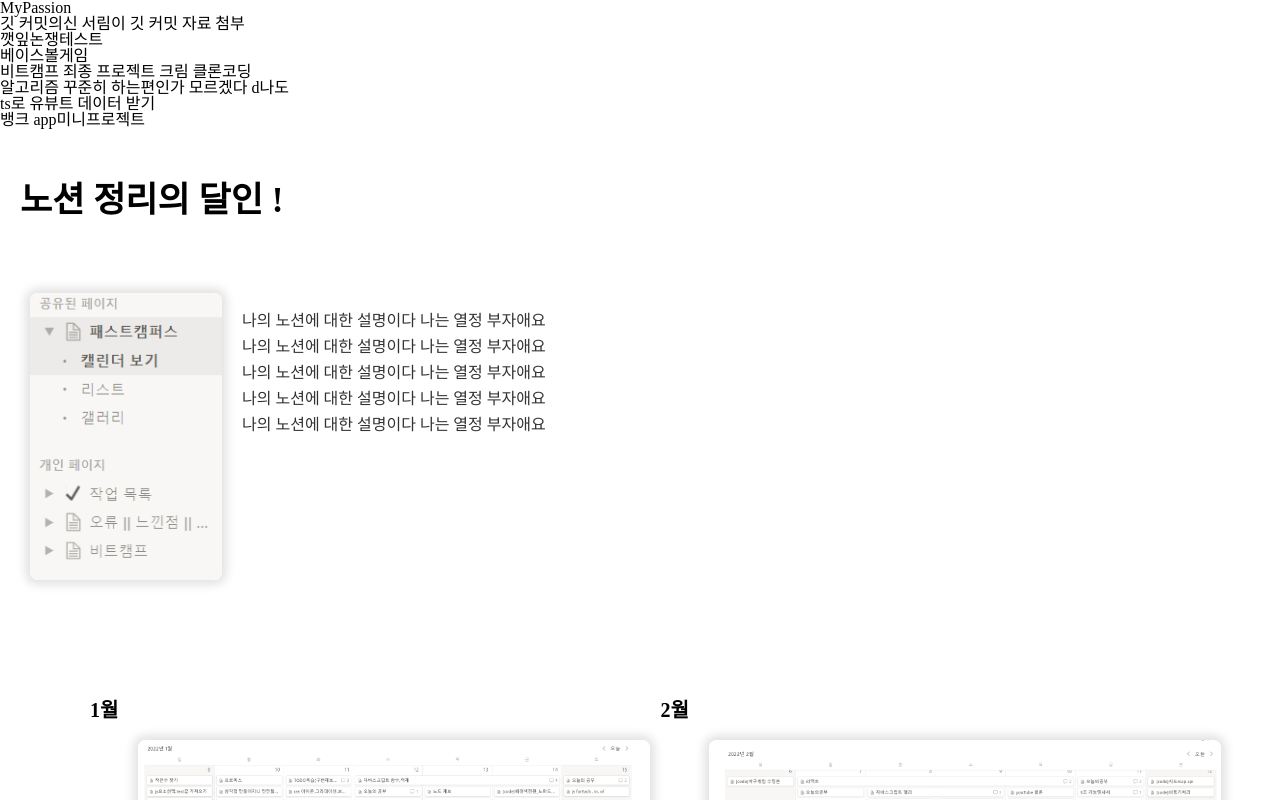
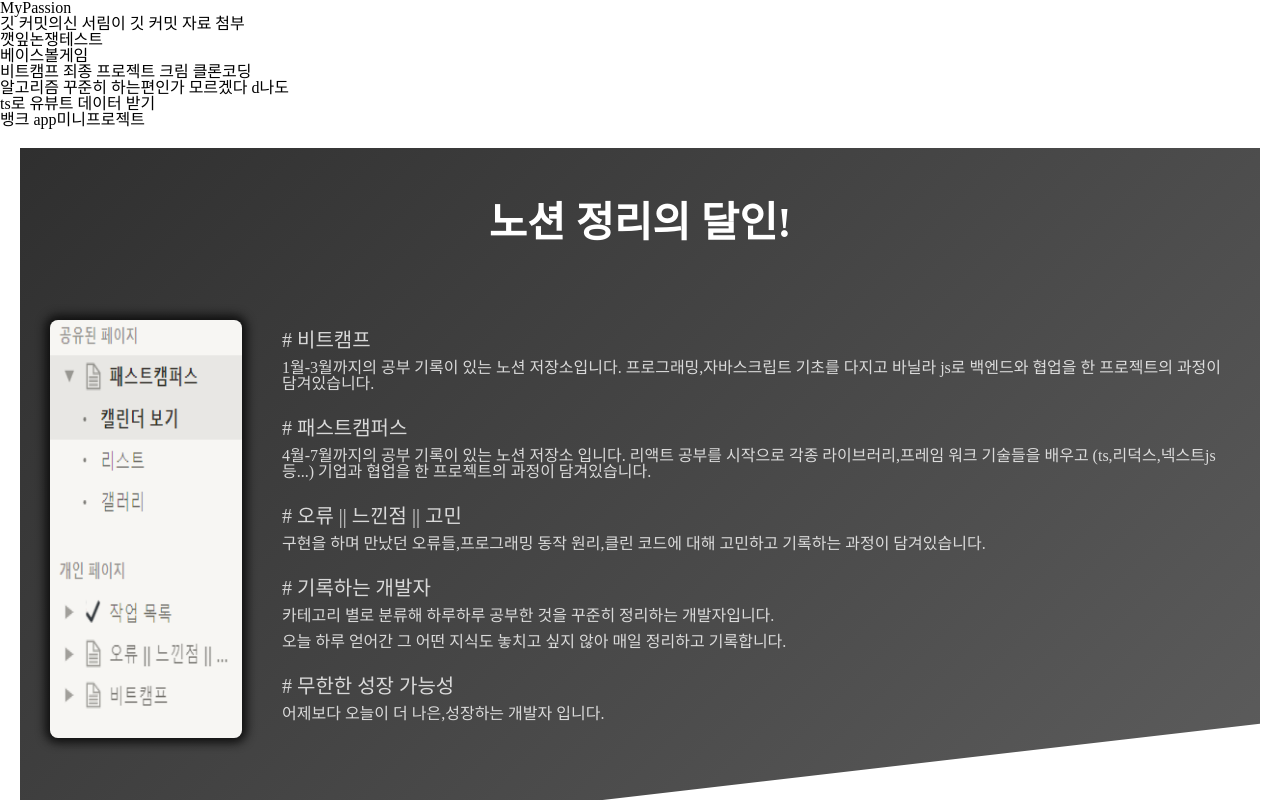
Before and after one commit to yunseorim1116/myProfile, a React (Create React App) app: page / in a window 1280 px wide. Shown: the part 1120-1920 px from the top of the page. Built offline with nearby package versions, Linux system fonts and the light colour scheme; a web font is replaced by a local one.

Commit message:
노션 추가 작업

```diff
--- a/package.json
+++ b/package.json
@@ -14,12 +14,14 @@
     "@testing-library/user-event": "^13.5.0",
     "react": "^18.1.0",
     "react-dom": "^18.1.0",
+    "react-icons": "^4.4.0",
     "react-redux": "^8.0.2",
     "react-router-dom": "^6.3.0",
     "react-scripts": "5.0.1",
     "redux": "^4.2.0",
     "styled-components": "^5.3.5",
     "styled-reset": "^4.4.1",
+    "typeit-react": "^2.4.6",
     "web-vitals": "^2.1.4"
   },
   "scripts": {
--- a/src/Component/Trend.jsx
+++ b/src/Component/Trend.jsx
@@ -2,6 +2,8 @@ import React from "react";
 
 import styled, { css } from "styled-components";
 import { Navigate, useNavigate } from "react-router-dom";
+
+import TypeIt from "./TypeIt";
 
 const Trend = () => {
   const navigate = useNavigate();
@@ -33,9 +35,8 @@ const Trend = () => {
   return (
     <>
       <ContentWrap>
-        <TrendTitle>
-          실시간 <Span style>Trend</Span>
-        </TrendTitle>
+        <TypeIt />
+
         <ul>
           {data.map((ele) => {
             if (ele.type == "상승") {
--- /dev/null
+++ b/src/Component/TypeIt.jsx
@@ -0,0 +1,24 @@
+import TypeIt from "typeit-react";
+import styled, { css } from "styled-components";
+export default () => {
+  return (
+    <TrendTitle>
+      <div className="App">
+        <TypeIt>
+          실시간 <Span style>Trend</Span>
+        </TypeIt>
+      </div>
+    </TrendTitle>
+  );
+};
+const Span = styled.span`
+  color: tomato;
+`;
+
+const TrendTitle = styled.h1`
+  color: #131313;
+  font-family: "NotoSansKR";
+  margin-bottom: 28px;
+  font-size: 38px;
+  font-weight: 700;
+`;
--- a/src/Component/myPassion/Modal.jsx
+++ b/src/Component/myPassion/Modal.jsx
@@ -47,6 +47,8 @@ const Modalm = styled.img`
   z-index: 100;
 `;
 
-const ModalContainer = styled.div``;
+const ModalContainer = styled.div`
+ transition:all 1s ease .1s;
+`;
 
 export default Modal;
--- a/src/Component/myPassion/Notion.jsx
+++ b/src/Component/myPassion/Notion.jsx
@@ -13,29 +13,58 @@ const Notion = () => {
   };
   return (
     <ContentBox>
-      <Title>노션 정리의 달인 ! </Title>
       {modalOpen && <Modal onImgClick={onImgClick} src={src}></Modal>}
 
+      <NotionContentBoxBack>
+        <Title>노션 정리의 달인! </Title>
         <FlexBox>
           <MyNotion src="/img/나의페이지.png" />
+          <div>
             <MyNotionTxt>
+              <MyNotionTxtPTitle># 비트캠프</MyNotionTxtPTitle>
               <MyNotionTxtP>
-            나의 노션에 대한 설명이다 나는 열정 부자애요
+                1월-3월까지의 공부 기록이 있는 노션 저장소입니다.
+                프로그래밍,자바스크립트 기초를 다지고 바닐라 js로 백엔드와
+                협업을 한 프로젝트의 과정이 담겨있습니다.
+              </MyNotionTxtP>
+
+              <br />
+              <MyNotionTxtPTitle># 패스트캠퍼스</MyNotionTxtPTitle>
+              <MyNotionTxtP>
+                4월-7월까지의 공부 기록이 있는 노션 저장소 입니다. 리액트 공부를
+                시작으로 각종 라이브러리,프레임 워크 기술들을 배우고
+                (ts,리덕스,넥스트js 등...) 기업과 협업을 한 프로젝트의 과정이
+                담겨있습니다.
+              </MyNotionTxtP>
+              <br />
+              <MyNotionTxtPTitle># 오류 || 느낀점 || 고민</MyNotionTxtPTitle>
+              <MyNotionTxtP>
+                구현을 하며 만났던 오류들,프로그래밍 동작 원리,클린 코드에 대해
+                고민하고 기록하는 과정이 담겨있습니다.
+              </MyNotionTxtP>
+              <br />
+              <MyNotionTxtPTitle># 기록하는 개발자</MyNotionTxtPTitle>
+              <MyNotionTxtP>
+                카테고리 별로 분류해 하루하루 공부한 것을 꾸준히 정리하는
+                개발자입니다.
               </MyNotionTxtP>
               <MyNotionTxtP>
-            나의 노션에 대한 설명이다 나는 열정 부자애요
+                오늘 하루 얻어간 그 어떤 지식도 놓치고 싶지 않아 매일 정리하고
+                기록합니다.
               </MyNotionTxtP>
+
+              <br />
+              <MyNotionTxtPTitle># 무한한 성장 가능성</MyNotionTxtPTitle>
               <MyNotionTxtP>
-            나의 노션에 대한 설명이다 나는 열정 부자애요
+                어제보다 오늘이 더 나은,
+                <strong>성장하는 </strong>
+                개발자 입니다.
               </MyNotionTxtP>
-          <MyNotionTxtP>
-            나의 노션에 대한 설명이다 나는 열정 부자애요
-          </MyNotionTxtP>
-          <MyNotionTxtP>
-            나의 노션에 대한 설명이다 나는 열정 부자애요
-          </MyNotionTxtP>
+              <br />
             </MyNotionTxt>
+          </div>
         </FlexBox>
+      </NotionContentBoxBack>
       <NotionBox>
         <FlexBox>
           <Month>1월</Month>
@@ -61,7 +90,33 @@ const Notion = () => {
   );
 };
 
+// const WhiteBackGrount = styled.div`
+//   background-color: white;
+//   width: 80%;
+
+//   border-radius: 8px;
+// `;
+
+const NotionContentBoxBack = styled.div`
+  margin: 0px;
+  padding: 0px;
+  background-image: linear-gradient(135deg, #2f2f2f, #5e5e5e);
+  clip-path: polygon(0 0, 100% 0, 100% 80%, 0 100%);
+  padding: 20px;
+  color: white;
+`;
+
 const MyNotionTxtP = styled.div`
+  font-family: "NotoSansKR";
+  color: white;
+  margin-left: 20px;
+  margin-top: 10px;
+`;
+
+const MyNotionTxtPTitle = styled.div`
+  font-size: 20px;
+  font-family: "NotoSansKR";
+  color: white;
   margin-left: 20px;
   margin-top: 10px;
 `;
@@ -70,10 +125,11 @@ const NotionBox = styled.div`
 `;
 
 const Title = styled.div`
+  text-align: center;
   font-family: "NotoSansKR";
   margin-top: 35px;
   margin-bottom: 25px;
-  font-size: 35px;
+  font-size: 2.6rem;
   font-weight: bold;
 `;
 
@@ -84,6 +140,7 @@ const Month = styled.div`
   font-weight: bold;
 `;
 const ContentBox = styled.div`
+  transition: all 1s ease 0.1s;
   padding: 20px;
   font-family: "NotoSansKR";
   align-items: center;
@@ -99,17 +156,17 @@ const FlexBox = styled.div`
 `;
 
 const MyNotion = styled.img`
-  color: #dcdcdc;
+  color: #101010;
+  /* box-shadow: 0 0 10px 5px; */
   box-shadow: 0 0 10px 5px;
-  cursor: pointer;
   width: 15vw;
   margin-top: 40px;
-  opacity: 0.8;
+  margin-right: 20px;
+
   border-radius: 8px;
 `;
 
 const MyNotionTxt = styled.div`
-  cursor: pointer;
   margin-top: 50px;
   opacity: 0.8;
   border-radius: 8px;
--- a/src/Header.jsx
+++ b/src/Header.jsx
@@ -10,12 +10,16 @@ import ContactMe from "./Component/contact/ContactMe";
 import { useSelector } from "react-redux";
 import { Navigate, useNavigate } from "react-router-dom";
 
+import { BsGithub } from "react-icons/bs";
+
 const Header = () => {
   const user = useSelector((state) => state);
   const navigate = useNavigate();
   const { page } = useContext(UserNavContext);
   const contactRef = useRef();
-
+  const onGitClick = () => {
+    console.log("깃헙");
+  };
   const contactMe = document.getElementById("contact-me");
   // const myPassion = document.getElementById("my-passion");
 
@@ -26,7 +30,10 @@ const Header = () => {
   return (
     <MainHeader>
       <TitleWrap>
-        <FontAwesomeIcon icon={faHeart} color="rgb(255, 121, 121)" />
+        <a href="https://github.com/yunseorim1116">
+
+          <BsGithub size="24" color="#fff" onClick={onGitClick} />
+        </a>
         <Title>Seorim's portfolio</Title>
       </TitleWrap>
 
@@ -67,7 +74,7 @@ const MainHeader = styled.header`
   font-family: "NotoSansKR";
 
   position: sticky;
-  background-color: #252525;
+  background-color: #333333;
   box-sizing: border-box;
   padding: 40px;
   color: #1e1e1e;
@@ -90,7 +97,7 @@ const Ul = styled.ul`
   list-style: none;
 `;
 const Li = styled.ul`
-padding: 20px;
+  padding: 20px;
 
   &:hover {
     border-bottom: 1px solid;
```
Also changed, not shown: 1 other file (tests, documents, lock files or other folders). Lines whose indentation alone changed are shown as unchanged.
